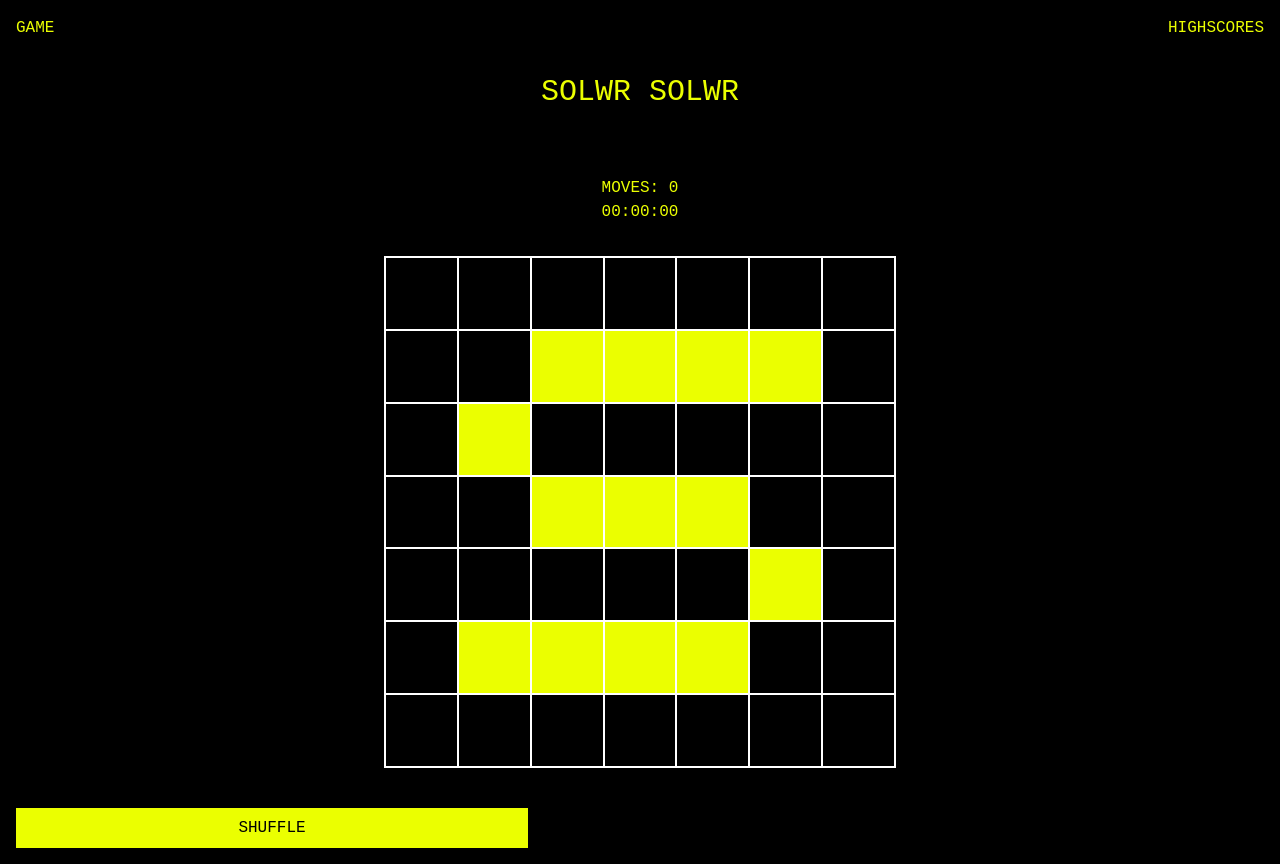
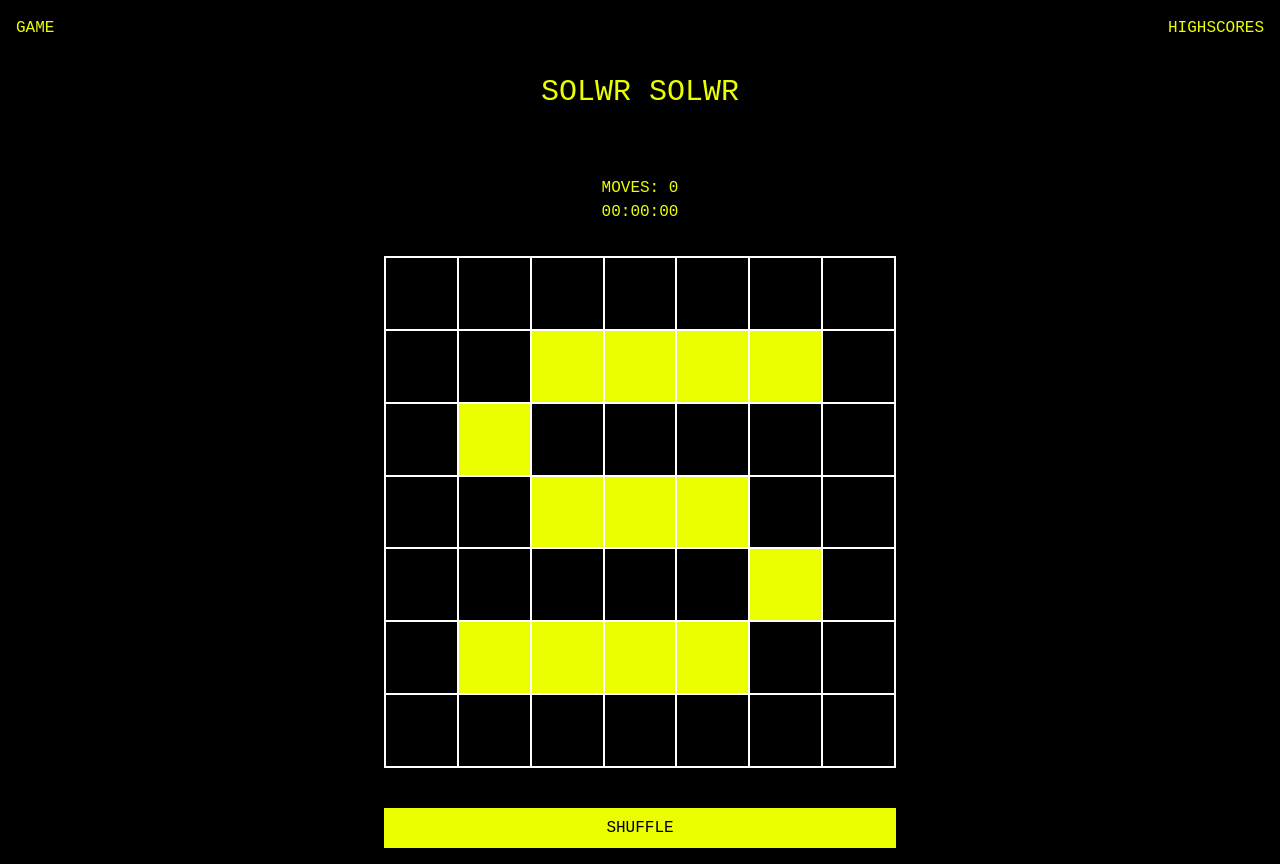
Before and after one commit to PMolnes/tilegame-vuets, a Vue app: page / in a window 1280 px wide. Built offline with nearby package versions, Linux system fonts and the light colour scheme.

Commit message:
Gamestate is now preserved when changing routers.

```diff
--- a/src/App.vue
+++ b/src/App.vue
@@ -11,7 +11,11 @@ import { RouterLink, RouterView } from "vue-router";
     <h1 class="flex self-center h-full items-center text-3xl">SOLWR SOLWR</h1>
   </header>
   <body class="bg-black p-4">
-    <RouterView />
+      <RouterView v-slot="{ Component }">
+        <KeepAlive>
+          <component :is="Component" />
+        </KeepAlive>
+      </RouterView>
   </body>
 </template>
 
--- a/src/components/GameButtons.vue
+++ b/src/components/GameButtons.vue
@@ -1,6 +1,6 @@
 <template>
-  <button v-if="!props.solved.value" class="bg-solwr-yellow text-black p-2 px-4 w-full max-w-lg">{{ buttonText }}</button>
-  <div v-else-if="props.solved.value" class="flex flexcol gap-2">
+  <button v-if="!props.solved" class="bg-solwr-yellow text-black p-2 px-4 w-full max-w-lg">{{ buttonText }}</button>
+  <div v-else-if="props.solved" class="flex flexcol gap-2">
     <button class="bg-solwr-yellow text-black p-2 px-4 w-full max-w-lg">{{ buttonText }}</button>
     <button class="bg-solwr-yellow text-black p-2 px-4 w-full max-w-lg">SAVE HIGHSCORE</button>
   </div>
--- a/src/views/GameView.vue
+++ b/src/views/GameView.vue
@@ -2,7 +2,7 @@
   <div class="flex flex-col items-center gap-8">
     <SolveTimer />
     <TileBoard class="mb-2 w-full" :tiles="tiles" />
-    <div class="flex flex-col gap-2 w-full">
+    <div class="flex flex-col gap-2 w-full items-center">
       <button
         @click="shuffle"
         class="bg-solwr-yellow text-black p-2 px-4 w-full max-w-lg"
```
